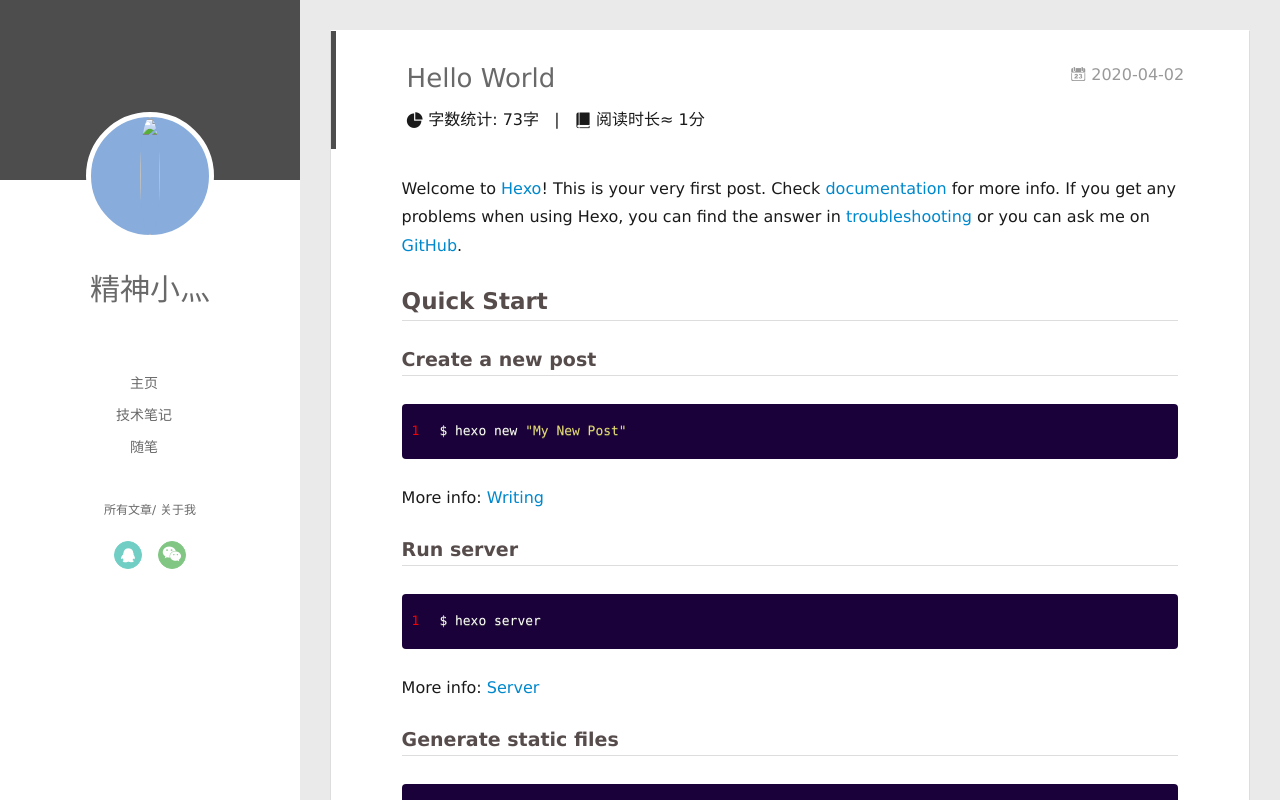
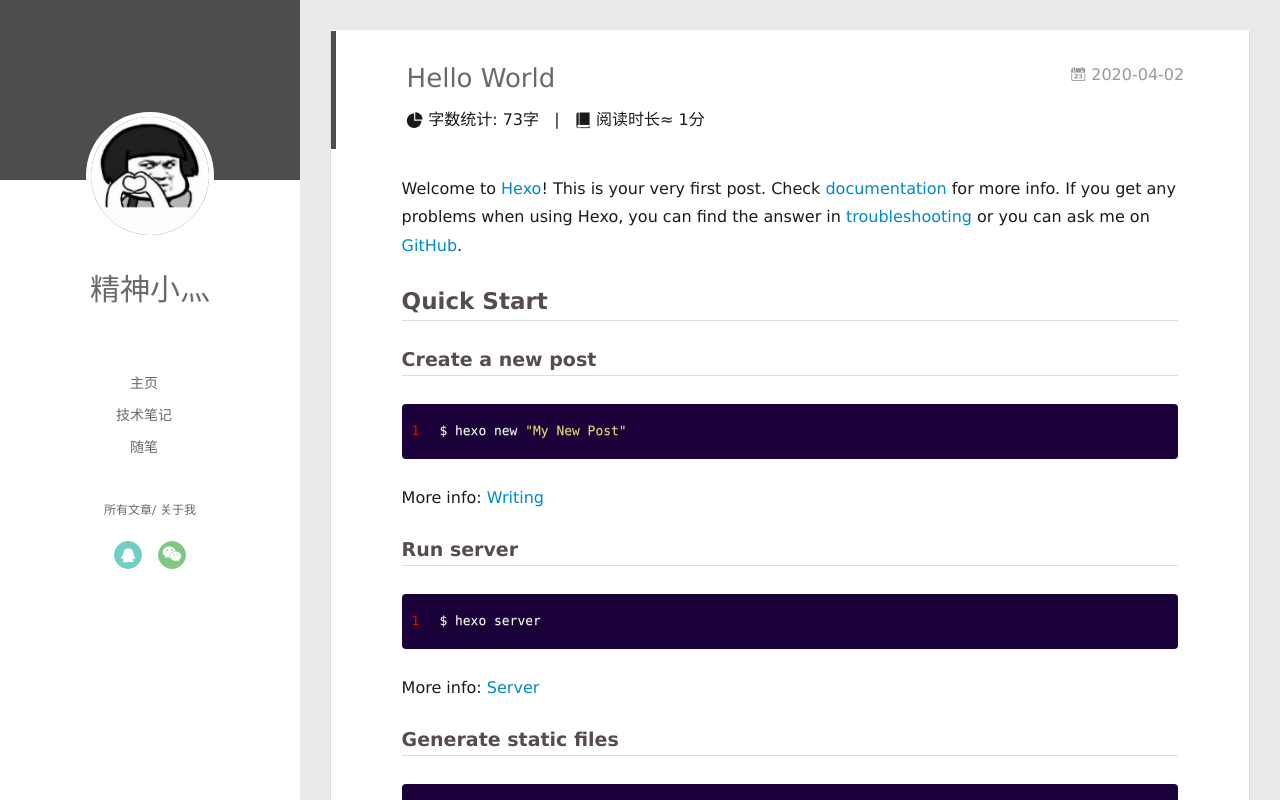
Before and after one commit to ww1xhqc/ww1xhqc.github.io, a plain HTML site: page 2020/04/02/hello-world/index.html in a window 1280 px wide. Drawn offline with Linux system fonts and the light colour scheme; no server answers.

Commit message:
Site updated: 2020-04-06 21:52:29

```diff
--- a/2020/04/02/hello-world/index.html
+++ b/2020/04/02/hello-world/index.html
@@ -68,7 +68,7 @@
 <div class="intrude-less">
 	<header id="header" class="inner">
 		<a href="/" class="profilepic">
-			<img src="/%5Bobject%20Object%5D" class="js-avatar">
+			<img src="/img/me.JPG" class="js-avatar show">
 		</a>
 		<hgroup>
 			<h1 class="header-author"><a href="/">精神小灬</a></h1>
@@ -123,7 +123,7 @@
 		<header id="header" class="inner">
 			<div class="profilepic">
 				<a href="/">
-					<img src="/%5Bobject%20Object%5D" class="js-avatar">
+					<img src="/img/me.JPG" class="js-avatar">
 				</a>
 			</div>
 			<hgroup>
```
Also changed, not shown: 2020/04/02/我的第一篇文章/index.html (+2 -2 lines), archives/2020/04/index.html (+2 -2 lines), archives/2020/index.html (+2 -2 lines), archives/index.html (+2 -2 lines), index.html (+2 -2 lines).
